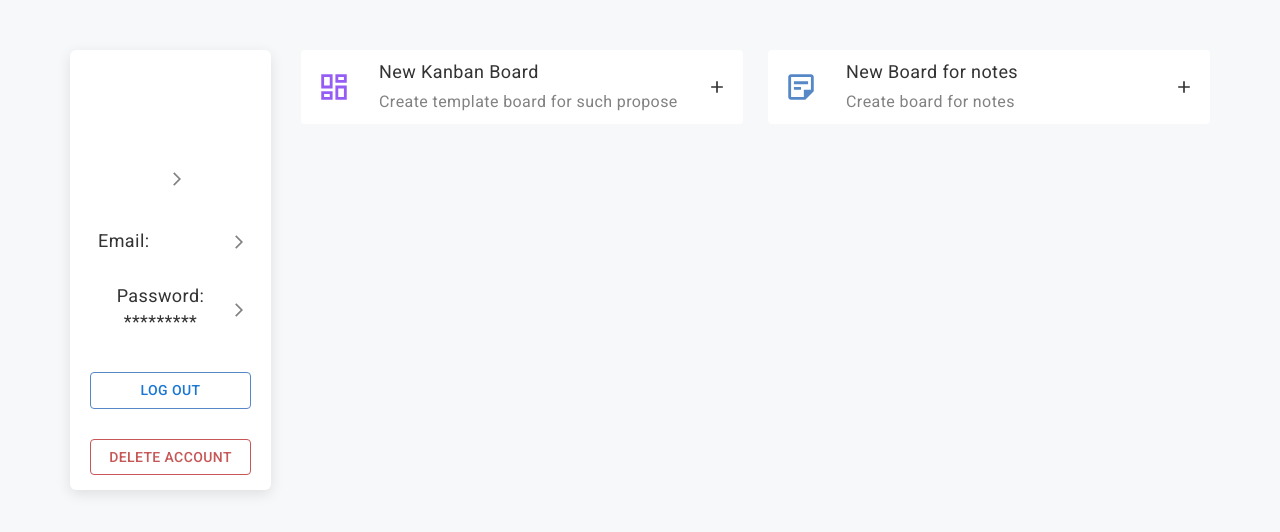
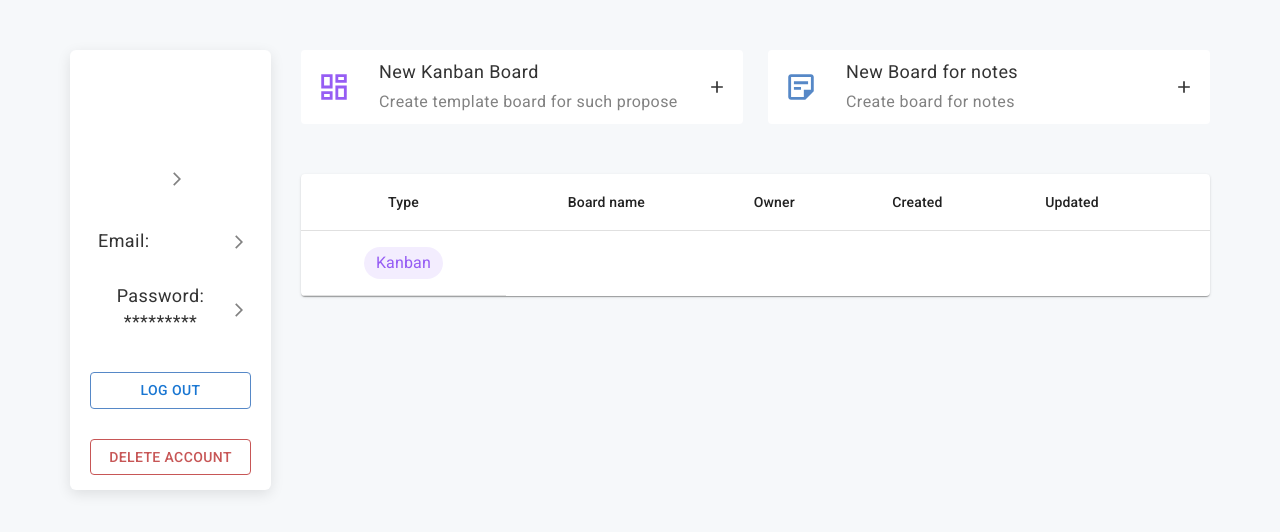
Before and after one commit to MilenaMorozova/SharedBoard-frontend, a React (Create React App) app: page /account in a window 1280 px wide. Shown: the top 532 px of the page. Built offline with nearby package versions, Linux system fonts and the light colour scheme.

Commit message:
init board-table component, added board-type-chip component

```diff
--- a/package.json
+++ b/package.json
@@ -15,8 +15,8 @@
     "@testing-library/user-event": "^13.5.0",
     "@types/jest": "^27.4.1",
     "@types/node": "^16.11.26",
-    "@types/react": "^17.0.44",
-    "@types/react-dom": "^17.0.15",
+    "@types/react": "^17.0.45",
+    "@types/react-dom": "^17.0.17",
     "@types/react-redux": "^7.1.23",
     "eslint-config-airbnb": "^19.0.4",
     "eslint-config-import": "^0.13.0",
--- a/src/account/account-page.tsx
+++ b/src/account/account-page.tsx
@@ -1,4 +1,5 @@
 import AccountCard from './account-card/account-card';
+import BoardTable from './board-table/board-table';
 import CreateBoardsBlock from './create-board-card/create-board-card';
 import { AccountCardLocationStyle, AccountPageStyle, BoardBlockStyle } from './style';
 
@@ -10,6 +11,7 @@ function AccountPage() {
         <AccountCard />
         <div style={BoardBlockStyle}>
           <CreateBoardsBlock />
+          <BoardTable />
         </div>
       </div>
     </div>
--- /dev/null
+++ b/src/account/board-table/board-table.tsx
@@ -0,0 +1,32 @@
+import {
+  Paper, Table, TableBody, TableCell, TableContainer, TableHead, TableRow,
+} from '@mui/material';
+import BoardType from '../../entities/board-type';
+import BoardTypeChip from './board-type-chip';
+import { HeaderCellStyle } from './style';
+
+const HEADERS = ['Type', 'Board name', 'Owner', 'Created', 'Updated', ''];
+function BoardTable() {
+  return (
+    <TableContainer component={Paper}>
+      <Table>
+        <TableHead>
+          <TableRow>
+            {HEADERS.map((header) => (
+              <TableCell key={header} sx={HeaderCellStyle}>{header}</TableCell>
+            ))}
+          </TableRow>
+        </TableHead>
+        <TableBody>
+          <TableRow>
+            <TableCell align="center">
+              <BoardTypeChip boardType={BoardType.KANBAN} />
+            </TableCell>
+          </TableRow>
+        </TableBody>
+      </Table>
+    </TableContainer>
+  );
+}
+
+export default BoardTable;
--- /dev/null
+++ b/src/account/board-table/board-type-chip.tsx
@@ -0,0 +1,18 @@
+import { Chip } from '@mui/material';
+import BoardType from '../../entities/board-type';
+import { BoardChipStyle, BoardChipTextStyle } from './style';
+
+
+type BoardTypeChipProps = {
+    boardType: BoardType,
+}
+
+function BoardTypeChip(props: BoardTypeChipProps) {
+  const style = BoardChipStyle[props.boardType];
+
+  return (
+    <Chip label={style.label} sx={{ ...BoardChipTextStyle, ...style }} />
+  );
+}
+
+export default BoardTypeChip;
--- /dev/null
+++ b/src/account/board-table/style.ts
@@ -0,0 +1,24 @@
+import COLORS from '../../colors';
+import BoardType from '../../entities/board-type';
+import FONTS from '../../fonts';
+
+export const HeaderCellStyle = {
+  textAlign: 'center',
+};
+
+export const BoardChipTextStyle = {
+  ...FONTS.BODY,
+};
+
+export const BoardChipStyle = {
+  [BoardType.KANBAN]: {
+    color: COLORS.CHIP_LABEL_PURPLE,
+    backgroundColor: COLORS.CHIP_LIGHT_PURPLE,
+    label: 'Kanban',
+  },
+  [BoardType.NOTES]: {
+    color: COLORS.CHIP_LABEL_BLUE,
+    backgroundColor: COLORS.CHIP_LIGHT_BLUE,
+    label: 'Notes',
+  },
+};
--- a/src/account/style.ts
+++ b/src/account/style.ts
@@ -13,4 +13,9 @@ export const AccountCardLocationStyle = {
 
 export const BoardBlockStyle = {
   marginLeft: '30px',
+
+  display: 'flex',
+  flexDirection: 'column' as 'column',
+
+  gap: '50px',
 };
--- a/src/colors.ts
+++ b/src/colors.ts
@@ -12,6 +12,12 @@ const COLORS = {
 
   ICON_PURPLE: '#965DF4',
   ICON_BLUE: '#5688C7',
+
+  CHIP_LIGHT_PURPLE: 'rgba(150, 93, 244, 0.11)',
+  CHIP_LABEL_PURPLE: '#965DF4',
+
+  CHIP_LIGHT_BLUE: 'rgba(93, 135, 244, 0.11)',
+  CHIP_LABEL_BLUE: '#5688C7',
 };
 
 export default COLORS;
--- /dev/null
+++ b/src/entities/board-type.ts
@@ -0,0 +1,6 @@
+enum BoardType {
+    KANBAN,
+    NOTES,
+}
+
+export default BoardType;
--- a/src/entities/user.ts
+++ b/src/entities/user.ts
@@ -1,10 +1,7 @@
 class User {
   id = '';
-
   color = '';
-
   username = '';
-
   email = '';
 
   get shortUsername(): string {
```
Also changed, not shown: .eslintrc.js, src/account/create-board-card/style.ts (line endings or trailing spaces), 1 other file (tests, documents, lock files or other folders).
